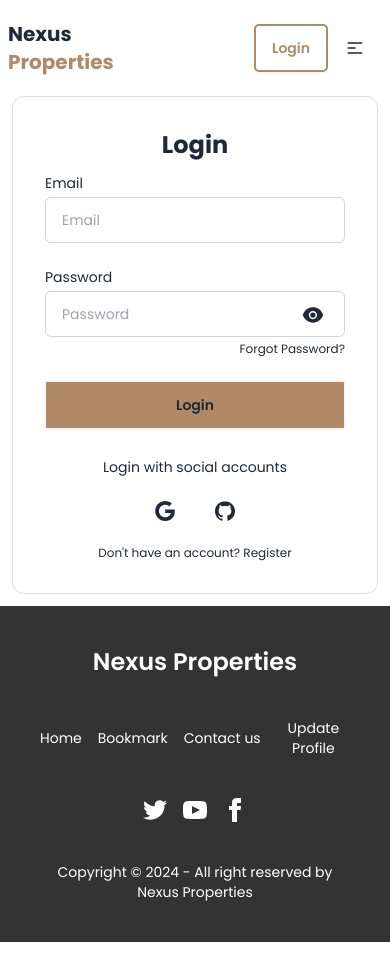
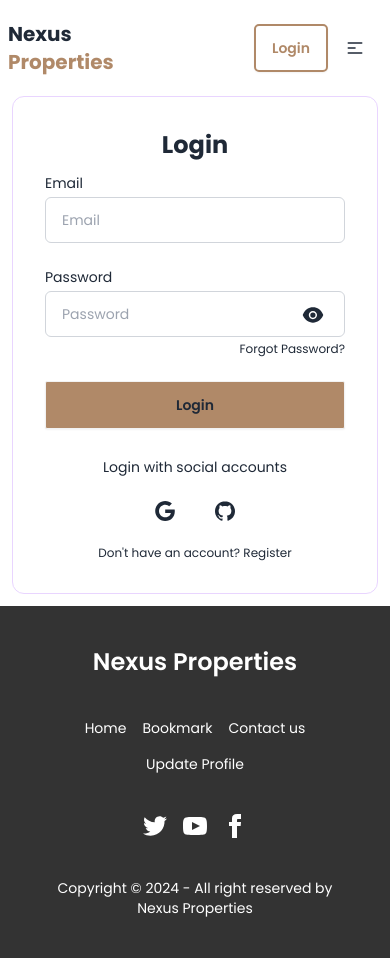
Before and after one commit to najim2004/Nexus-Properties, a React (Vite) app: page /login in a window 390 px wide. Built offline with nearby package versions, Linux system fonts and the light colour scheme; no server answers.

Commit message:
updated update-profile image

```diff
--- a/src/Pages/UpdateProfile/UpdateProfile.jsx
+++ b/src/Pages/UpdateProfile/UpdateProfile.jsx
@@ -31,8 +31,7 @@ const UpdateProfile = () => {
     }
   };
   return (
-    <div className="bg-[white]">
-      <div className="max-w-[1300px] p-3 lg:h-[calc(100vh-108px)] flex items-center mx-auto">
+    <div className="w-full p-3 lg:h-[calc(100vh-108px)] h-full flex items-center mx-auto">
       <div className="bg-[#1e1e1e0b] mx-2 lg:p-12 p-6 md:p-8 w-[900px] md:mx-auto Lg:mx-auto min-h-[550px] rounded-2xl">
         <div className="mb-10">
           <h3 className=" font-semibold">Update Your Profile</h3>
@@ -42,7 +41,7 @@ const UpdateProfile = () => {
         <div className="flex flex-col lg:flex-row gap-10">
           <div className="h-[150px] w-[150px] mx-auto md:mx-0 lg:mx-0 rounded-[50%]">
             <img
-                className="h-[150px] w-[150px] mx-auto md:mx-0 lg:mx-0 rounded-[50%]"
+              className="h-[150px] w-[150px] object-cover object-center mx-auto md:mx-0 lg:mx-0 rounded-[50%]"
               src={user?.photoURL ? user?.photoURL : userImg}
               alt=""
             />
@@ -53,7 +52,11 @@ const UpdateProfile = () => {
               onSubmit={handleSubmit(handleUpdateProfile)}
               className="space-y-3"
             >
-                <div data-aos="fade-left" data-aos-duration="1000" className="space-y-1 text-sm">
+              <div
+                data-aos="fade-left"
+                data-aos-duration="1000"
+                className="space-y-1 text-sm"
+              >
                 <label className="block dark:text-gray-600">Your Name</label>
                 <input
                   name="Name"
@@ -70,7 +73,11 @@ const UpdateProfile = () => {
                   </p>
                 )}
               </div>
-                <div data-aos="fade-right" data-aos-duration="1000" className="space-y-1 text-sm">
+              <div
+                data-aos="fade-right"
+                data-aos-duration="1000"
+                className="space-y-1 text-sm"
+              >
                 <label className="block dark:text-gray-600">
                   Your Photo Url
                 </label>
@@ -82,7 +89,11 @@ const UpdateProfile = () => {
                   className="w-full px-4 py-3 rounded-md border-gray-300 outline-none border-[1px] dark:bg-gray-50 dark:text-gray-800 focus:dark:border-violet-600"
                 />
               </div>
-                <div data-aos="fade-left" data-aos-duration="1000" className="space-y-1 text-sm">
+              <div
+                data-aos="fade-left"
+                data-aos-duration="1000"
+                className="space-y-1 text-sm"
+              >
                 <label className="block dark:text-gray-600">Your Email</label>
                 <input
                   name="email"
@@ -104,7 +115,6 @@ const UpdateProfile = () => {
         </div>
       </div>
     </div>
-    </div>
   );
 };
 
--- a/src/Shared/Footer/Footer.jsx
+++ b/src/Shared/Footer/Footer.jsx
@@ -5,7 +5,7 @@ const Footer = () => {
     <div className="">
       <footer className="footer footer-center p-10 bg-[#333] text-white">
         <Link to={'/'} className="text-2xl font-semibold">Nexus Properties</Link>
-        <nav className="grid grid-flow-col gap-4">
+        <nav className="lg:grid flex flex-wrap justify-center grid-flow-col gap-4">
           <NavLink to={"/"}>Home</NavLink>
 
           <NavLink to={"/bookmark"}>Bookmark</NavLink>
--- a/src/index.css
+++ b/src/index.css
@@ -7,7 +7,11 @@
 body {
   font-family: "Poppins", sans-serif;
 }
-
+* {
+  margin: 0;
+  padding: 0;
+  box-sizing: border-box;
+}
 .n-menu a.active {
   background-color: transparent !important;
   color: #b08968 !important;
```
Lines whose indentation alone changed are shown as unchanged.
